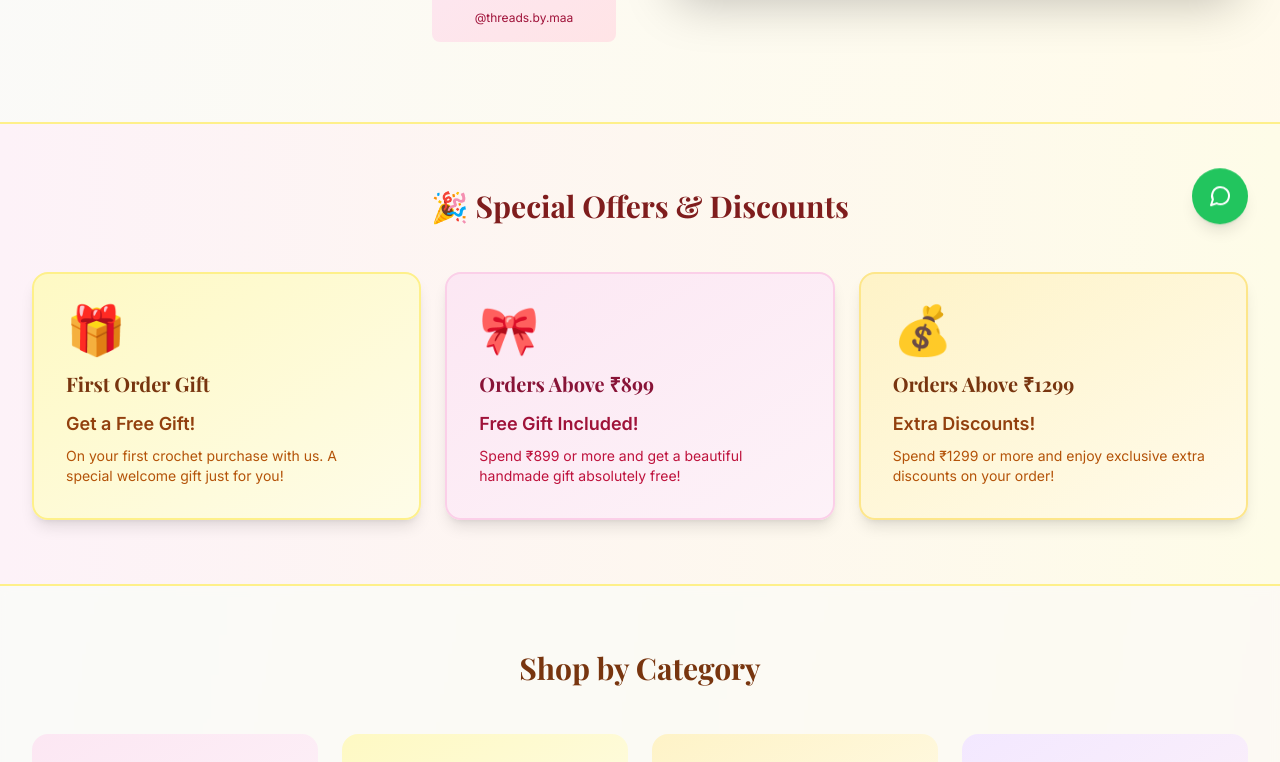
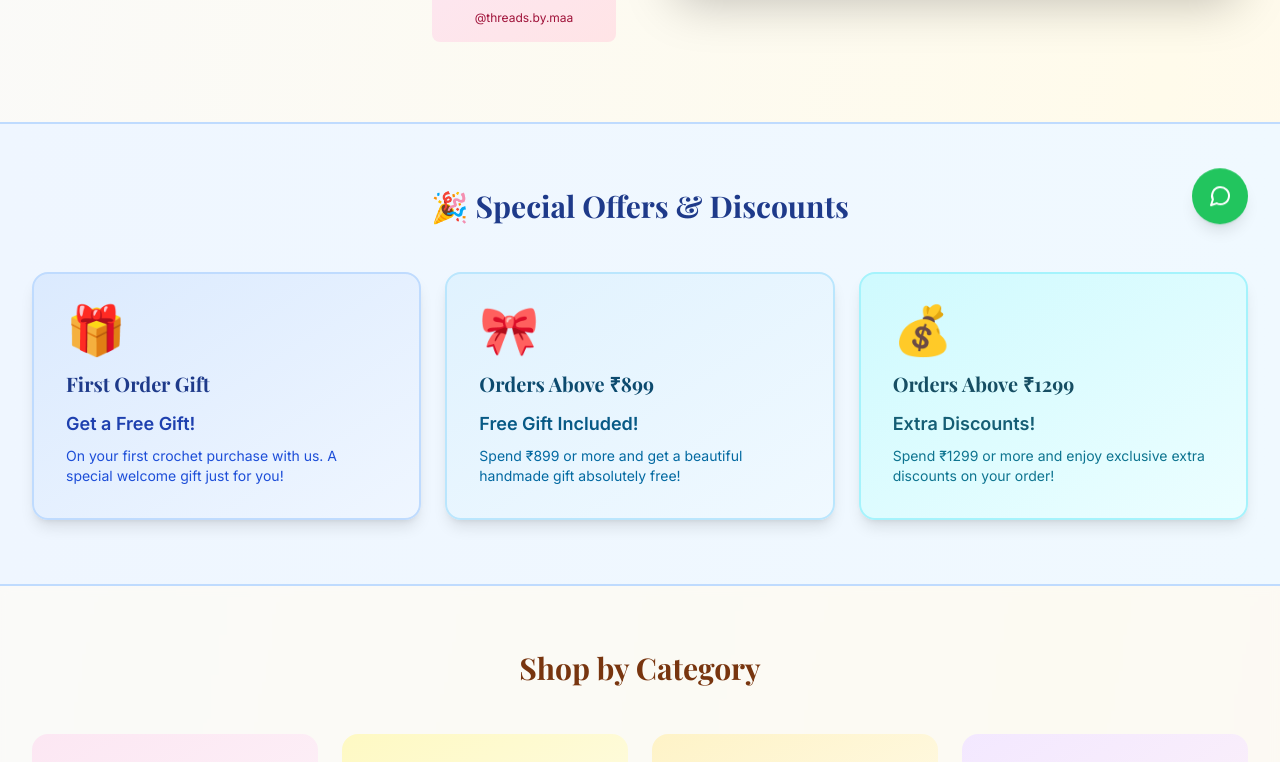
Before and after one commit to NityaPixie/Threads-By-Maa-1.1, a Next.js app: page / in a window 1280 px wide. Shown: the part 530-1292 px from the top of the page. Built offline with nearby package versions, Linux system fonts and the light colour scheme.

Commit message:
Update: Change offers section to soft blue pastel colors
- Offer cards: Blue, Sky blue, and Cyan pastels
- Section background: Blue to sky blue gradient
- Section title: Updated to blue-900
- Cohesive luxury pastel aesthetic with blues

```diff
--- a/app/page.jsx
+++ b/app/page.jsx
@@ -169,29 +169,29 @@ Can you tell me more about customization options and delivery time?`;
         </section>
 
         {/* Offers & Discounts Section */}
-        <section className="py-16 px-4 sm:px-6 lg:px-8 bg-gradient-to-r from-pink-50 to-yellow-50 border-y-2 border-yellow-200">
+        <section className="py-16 px-4 sm:px-6 lg:px-8 bg-gradient-to-r from-blue-50 to-sky-50 border-y-2 border-blue-200">
           <div className="max-w-7xl mx-auto">
-            <h3 className="text-3xl font-bold text-red-900 text-center mb-12">🎉 Special Offers & Discounts</h3>
+            <h3 className="text-3xl font-bold text-blue-900 text-center mb-12">🎉 Special Offers & Discounts</h3>
             <div className="grid md:grid-cols-3 gap-6">
-              <div className="bg-gradient-to-br from-yellow-100 to-yellow-50 p-8 rounded-2xl border-2 border-yellow-200 shadow-lg hover:shadow-xl transition-all">
+              <div className="bg-gradient-to-br from-blue-100 to-blue-50 p-8 rounded-2xl border-2 border-blue-200 shadow-lg hover:shadow-xl transition-all">
                 <div className="text-5xl mb-4">🎁</div>
-                <h4 className="text-xl font-bold text-amber-900 mb-3">First Order Gift</h4>
-                <p className="text-amber-800 font-semibold text-lg mb-2">Get a Free Gift!</p>
-                <p className="text-amber-700 text-sm">On your first crochet purchase with us. A special welcome gift just for you!</p>
+                <h4 className="text-xl font-bold text-blue-900 mb-3">First Order Gift</h4>
+                <p className="text-blue-800 font-semibold text-lg mb-2">Get a Free Gift!</p>
+                <p className="text-blue-700 text-sm">On your first crochet purchase with us. A special welcome gift just for you!</p>
               </div>
 
-              <div className="bg-gradient-to-br from-pink-100 to-pink-50 p-8 rounded-2xl border-2 border-pink-200 shadow-lg hover:shadow-xl transition-all">
+              <div className="bg-gradient-to-br from-sky-100 to-sky-50 p-8 rounded-2xl border-2 border-sky-200 shadow-lg hover:shadow-xl transition-all">
                 <div className="text-5xl mb-4">🎀</div>
-                <h4 className="text-xl font-bold text-rose-900 mb-3">Orders Above ₹899</h4>
-                <p className="text-rose-800 font-semibold text-lg mb-2">Free Gift Included!</p>
-                <p className="text-rose-700 text-sm">Spend ₹899 or more and get a beautiful handmade gift absolutely free!</p>
+                <h4 className="text-xl font-bold text-sky-900 mb-3">Orders Above ₹899</h4>
+                <p className="text-sky-800 font-semibold text-lg mb-2">Free Gift Included!</p>
+                <p className="text-sky-700 text-sm">Spend ₹899 or more and get a beautiful handmade gift absolutely free!</p>
               </div>
 
-              <div className="bg-gradient-to-br from-amber-100 to-amber-50 p-8 rounded-2xl border-2 border-amber-200 shadow-lg hover:shadow-xl transition-all">
+              <div className="bg-gradient-to-br from-cyan-100 to-cyan-50 p-8 rounded-2xl border-2 border-cyan-200 shadow-lg hover:shadow-xl transition-all">
                 <div className="text-5xl mb-4">💰</div>
-                <h4 className="text-xl font-bold text-amber-900 mb-3">Orders Above ₹1299</h4>
-                <p className="text-amber-800 font-semibold text-lg mb-2">Extra Discounts!</p>
-                <p className="text-amber-700 text-sm">Spend ₹1299 or more and enjoy exclusive extra discounts on your order!</p>
+                <h4 className="text-xl font-bold text-cyan-900 mb-3">Orders Above ₹1299</h4>
+                <p className="text-cyan-800 font-semibold text-lg mb-2">Extra Discounts!</p>
+                <p className="text-cyan-700 text-sm">Spend ₹1299 or more and enjoy exclusive extra discounts on your order!</p>
               </div>
             </div>
           </div>
```
